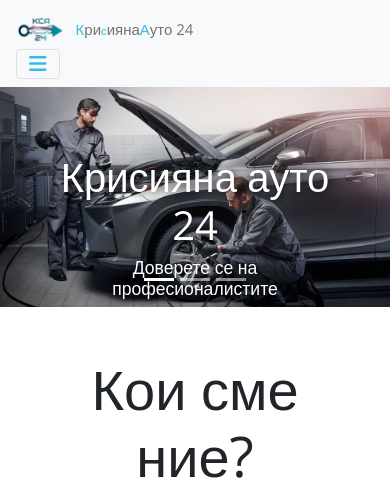
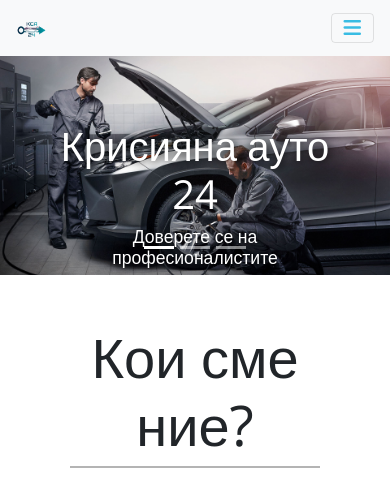
Before and after one commit to kristiyanivanovx/krisiqna-auto-24, a Flask app: page / in a window 390 px wide. Shown: the top 492 px of the page. Run offline with Flask 2, Linux system fonts and the light colour scheme; some libraries are stand-ins or nearby versions.

Commit message:
Update style.css

```diff
--- a/static/css/style.css
+++ b/static/css/style.css
@@ -521,6 +521,14 @@ figure {
     height: 15%;
     /* padding-left: .5rem; */
   }
+}
+
+@media (max-width: 430px) {
+  .spanOne, .spanTwo, .spanThree, .spanFour, .spanFive {
+    visibility: hidden;
+    display: none;
+  }
+}
 
 @media (max-width: 320px) {
   #slides .btn-lg {
@@ -552,7 +560,7 @@ figure {
     padding: .5rem;
   }
 }
-}
+
 
 /*
 Extra small (xs) devices (portrait phones, less than 576px)
```
Lines whose indentation alone changed are shown as unchanged.
